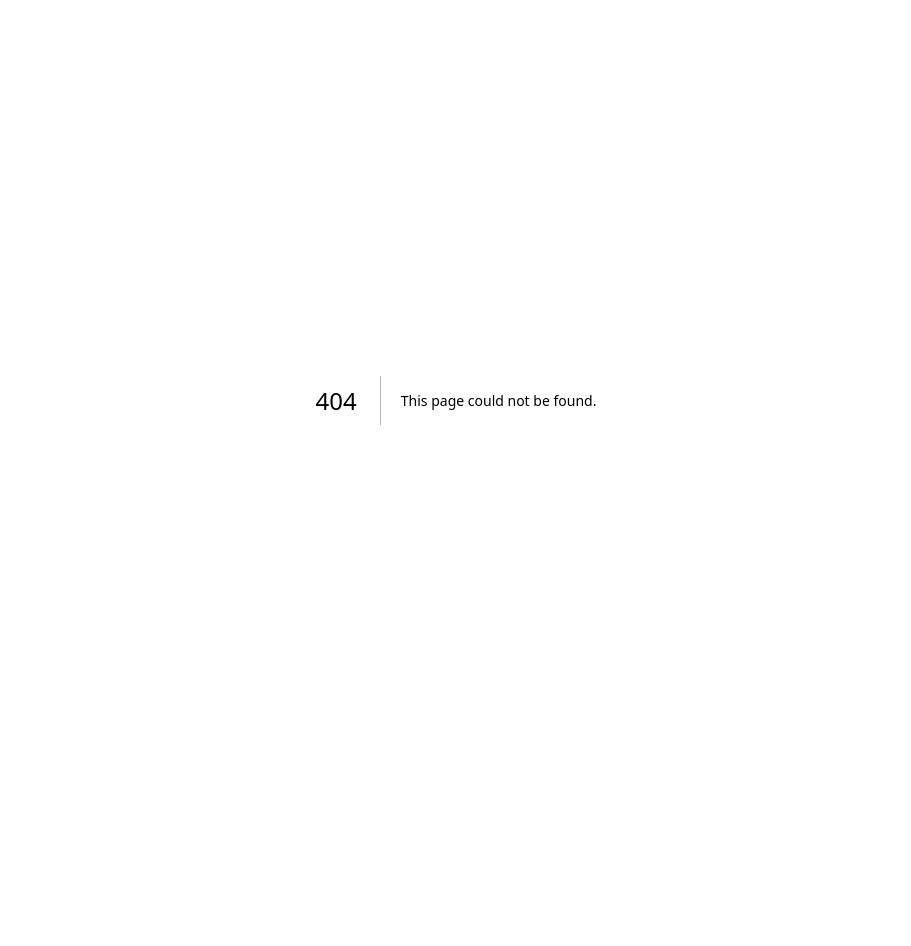
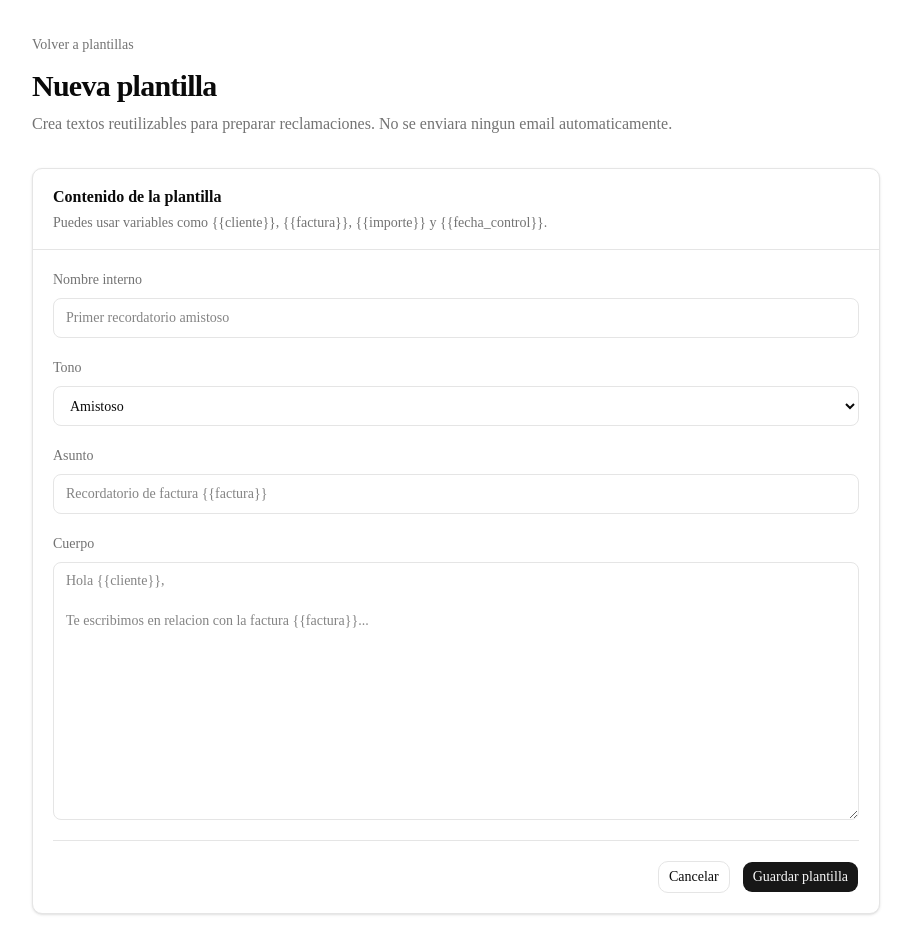
Before and after one commit to Jorge-Yela/gestor-inteligente-cobros, a Next.js app: page /templates/new in a window 1280 px wide. Before the commit this address had no page. Shown: the whole page, without its empty margins (184-1095 px from the left). Before the commit the page ends 800 px from the top, so only its background shows below. Built offline with nearby package versions, Linux system fonts and the light colour scheme; no server answers.

Commit message:
Add template creation form

```diff
--- /dev/null
+++ b/src/app/templates/new/page.tsx
@@ -0,0 +1,120 @@
+import Link from "next/link";
+
+import { TemplateTone } from "@/generated/prisma/enums";
+import { Button } from "@/components/ui/button";
+import { createTemplate } from "@/server/actions/create-template";
+
+type NewTemplatePageProps = {
+  searchParams: Promise<{
+    error?: string;
+  }>;
+};
+
+function getErrorMessage(error?: string) {
+  const messages: Record<string, string> = {
+    "missing-fields": "Completa nombre, asunto y cuerpo de la plantilla.",
+  };
+
+  return error ? messages[error] : null;
+}
+
+export default async function NewTemplatePage({ searchParams }: NewTemplatePageProps) {
+  const { error } = await searchParams;
+  const errorMessage = getErrorMessage(error);
+
+  return (
+    <main className="min-h-screen bg-background text-foreground">
+      <div className="mx-auto max-w-4xl px-6 py-8">
+        <div className="mb-8">
+          <Link href="/templates" className="text-sm text-muted-foreground hover:text-foreground">
+            Volver a plantillas
+          </Link>
+          <h1 className="mt-3 text-3xl font-semibold tracking-tight">Nueva plantilla</h1>
+          <p className="mt-2 text-muted-foreground">
+            Crea textos reutilizables para preparar reclamaciones. No se enviara ningun email automaticamente.
+          </p>
+        </div>
+
+        {errorMessage ? (
+          <div className="mb-6 rounded-lg border border-destructive/30 bg-destructive/10 px-5 py-4 text-sm text-destructive">
+            {errorMessage}
+          </div>
+        ) : null}
+
+        <section className="rounded-lg border bg-card shadow-sm">
+          <div className="border-b px-5 py-4">
+            <h2 className="font-semibold">Contenido de la plantilla</h2>
+            <p className="mt-1 text-sm text-muted-foreground">
+              Puedes usar variables como {"{{cliente}}"}, {"{{factura}}"}, {"{{importe}}"} y {"{{fecha_control}}"}.
+            </p>
+          </div>
+
+          <form action={createTemplate} className="grid gap-5 p-5">
+            <div className="grid gap-2">
+              <label htmlFor="name" className="text-sm text-muted-foreground">
+                Nombre interno
+              </label>
+              <input
+                id="name"
+                name="name"
+                required
+                placeholder="Primer recordatorio amistoso"
+                className="h-10 rounded-md border bg-background px-3 py-2 text-sm outline-none transition focus:border-ring focus:ring-2 focus:ring-ring/20"
+              />
+            </div>
+
+            <div className="grid gap-2">
+              <label htmlFor="tone" className="text-sm text-muted-foreground">
+                Tono
+              </label>
+              <select
+                id="tone"
+                name="tone"
+                defaultValue={TemplateTone.FRIENDLY}
+                className="h-10 rounded-md border bg-background px-3 py-2 text-sm outline-none transition focus:border-ring focus:ring-2 focus:ring-ring/20"
+              >
+                <option value={TemplateTone.FRIENDLY}>Amistoso</option>
+                <option value={TemplateTone.FIRM}>Firme</option>
+                <option value={TemplateTone.FINAL_NOTICE}>Ultimo aviso</option>
+              </select>
+            </div>
+
+            <div className="grid gap-2">
+              <label htmlFor="subject" className="text-sm text-muted-foreground">
+                Asunto
+              </label>
+              <input
+                id="subject"
+                name="subject"
+                required
+                placeholder="Recordatorio de factura {{factura}}"
+                className="h-10 rounded-md border bg-background px-3 py-2 text-sm outline-none transition focus:border-ring focus:ring-2 focus:ring-ring/20"
+              />
+            </div>
+
+            <div className="grid gap-2">
+              <label htmlFor="body" className="text-sm text-muted-foreground">
+                Cuerpo
+              </label>
+              <textarea
+                id="body"
+                name="body"
+                required
+                rows={12}
+                placeholder="Hola {{cliente}},&#10;&#10;Te escribimos en relacion con la factura {{factura}}..."
+                className="rounded-md border bg-background px-3 py-2 text-sm outline-none transition focus:border-ring focus:ring-2 focus:ring-ring/20"
+              />
+            </div>
+
+            <div className="flex justify-end gap-3 border-t pt-5">
+              <Button asChild variant="outline">
+                <Link href="/templates">Cancelar</Link>
+              </Button>
+              <Button type="submit">Guardar plantilla</Button>
+            </div>
+          </form>
+        </section>
+      </div>
+    </main>
+  );
+}
--- a/src/app/templates/page.tsx
+++ b/src/app/templates/page.tsx
@@ -42,7 +42,9 @@ export default async function TemplatesPage() {
             </p>
           </div>
 
-          <Button>Nueva plantilla</Button>
+          <Button asChild>
+            <Link href="/templates/new">Nueva plantilla</Link>
+          </Button>
         </div>
 
         <section className="grid gap-4 lg:grid-cols-3">
--- /dev/null
+++ b/src/server/actions/create-template.ts
@@ -0,0 +1,46 @@
+"use server";
+
+import { redirect } from "next/navigation";
+
+import { TemplateTone } from "@/generated/prisma/enums";
+import { getCurrentOrganizationId } from "@/lib/auth/get-current-organization";
+import { canManageData, getCurrentUserRole } from "@/lib/permissions/current-role";
+import { prisma } from "@/lib/db/prisma";
+
+export async function createTemplate(formData: FormData) {
+  const currentRole = await getCurrentUserRole();
+
+  if (!canManageData(currentRole)) {
+    throw new Error("No tienes permisos para realizar esta accion");
+  }
+
+  const organizationId = await getCurrentOrganizationId();
+
+  const name = String(formData.get("name") || "").trim();
+  const subject = String(formData.get("subject") || "").trim();
+  const body = String(formData.get("body") || "").trim();
+  const toneValue = String(formData.get("tone") || TemplateTone.FRIENDLY);
+
+  if (!name || !subject || !body) {
+    redirect("/templates/new?error=missing-fields");
+  }
+
+  const validTones = Object.values(TemplateTone);
+  const tone = validTones.includes(toneValue as TemplateTone)
+    ? (toneValue as TemplateTone)
+    : TemplateTone.FRIENDLY;
+
+  await prisma.template.create({
+    data: {
+      organizationId,
+      name,
+      subject,
+      body,
+      tone,
+      language: "es",
+      isDefault: false,
+    },
+  });
+
+  redirect("/templates");
+}
```
